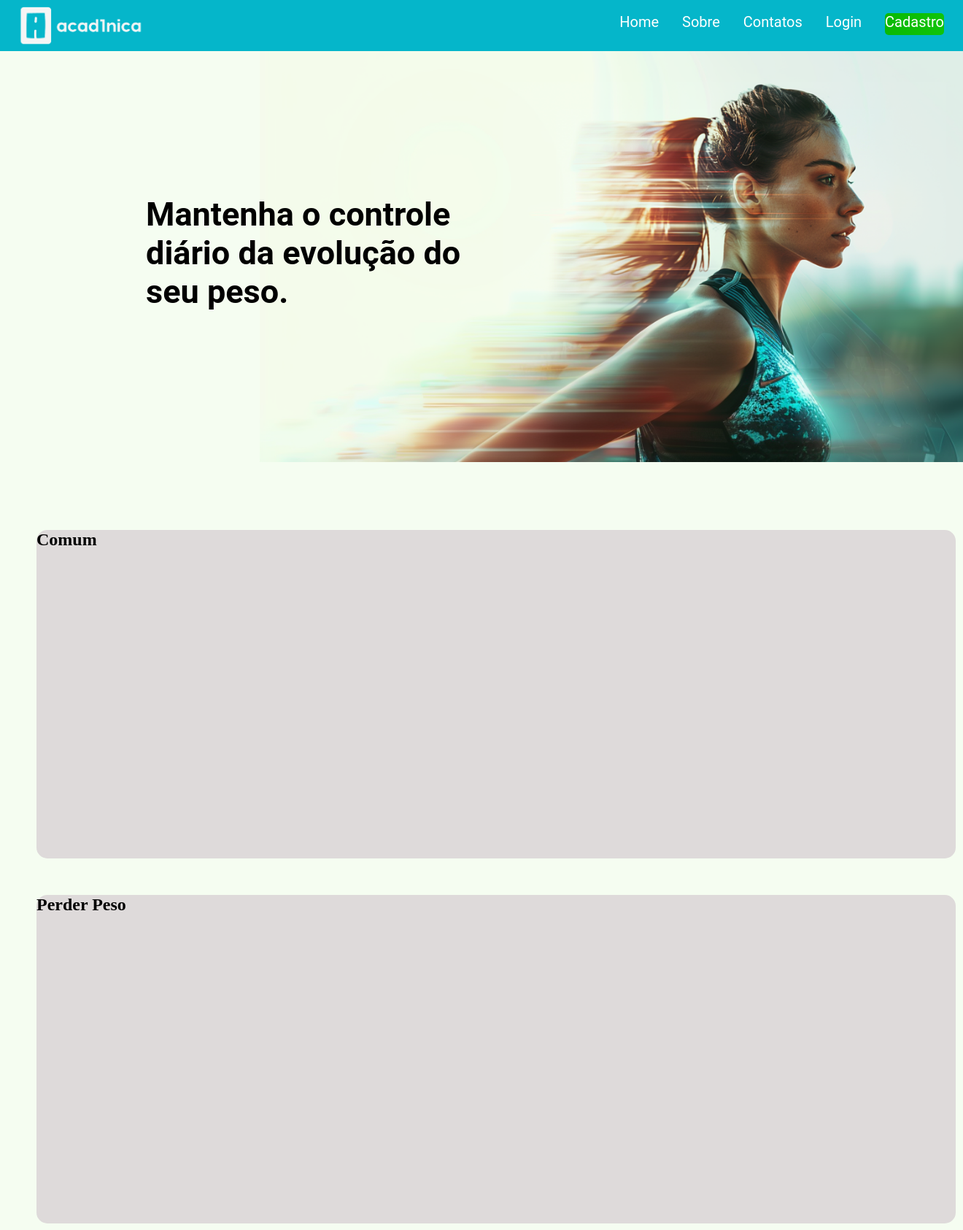
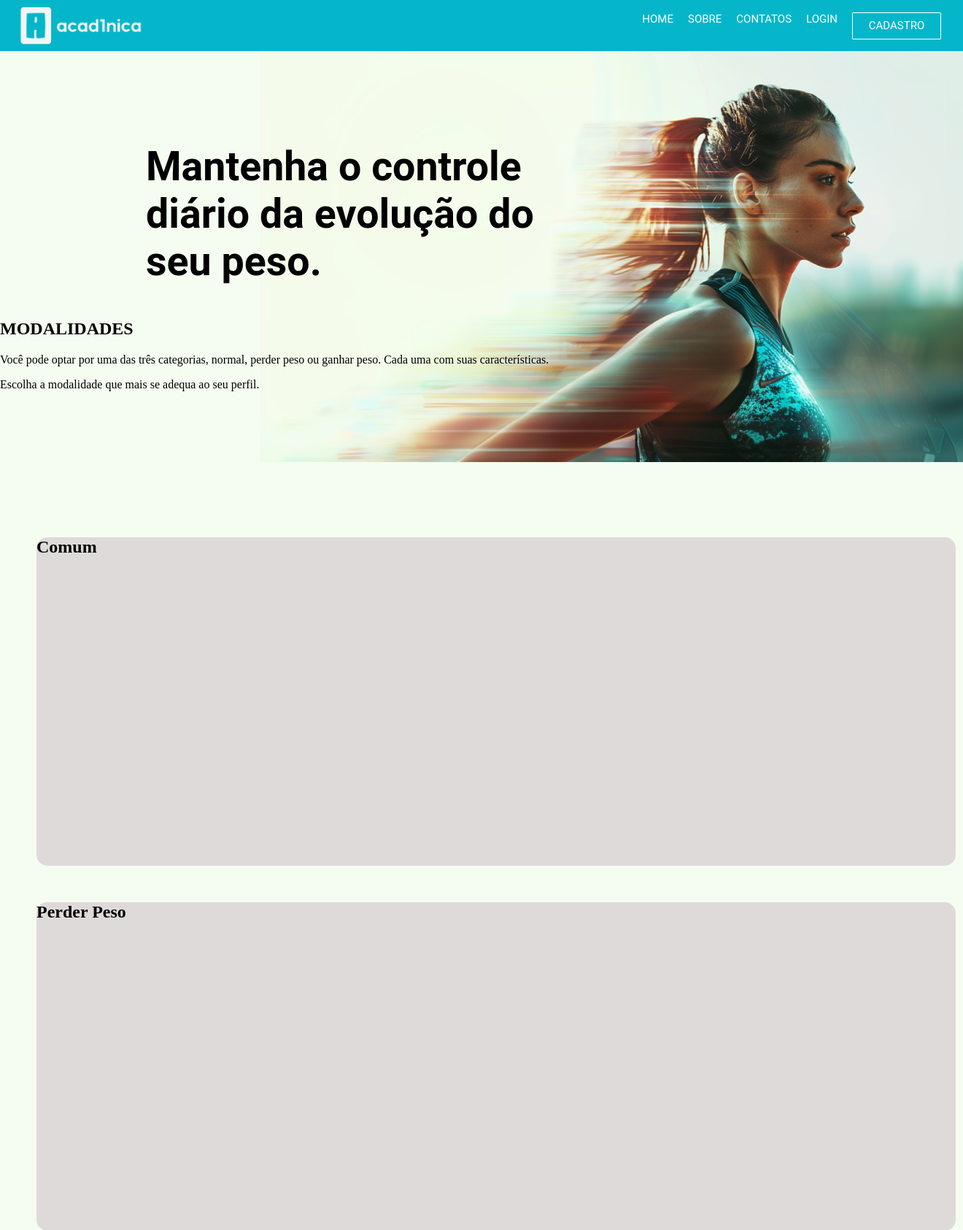
Before and after one commit to elvismota00/pagina_tcc, a PHP site: page / in a window 1320 px wide. Shown: the top 1685 px of the page at 73% size. Run offline with PHP 8.4, Linux system fonts and the light colour scheme; some web fonts are replaced.

Commit message:
alteraçoes no header

```diff
--- a/index.html
+++ b/index.html
@@ -18,11 +18,11 @@
 
             <nav>
                 <ul>
-                    <li><a href="index.html">Home</a></li>
-                    <li><a href="sobre.html">Sobre</a></li>
-                    <li><a href="contantos.html">Contatos</a></li>
-                    <li><a href="login.html">Login</a></li>
-                    <li id="cad"><a href="cadastro.html">Cadastro</a></li>
+                    <li><a href="index.html">HOME</a></li>
+                    <li><a href="sobre.html">SOBRE</a></li>
+                    <li><a href="contantos.html">CONTATOS</a></li>
+                    <li><a href="login.html">LOGIN</a></li>
+                    <li id="cad"><a href="cadastro.html">CADASTRO</a></li>
                 </ul>
             </nav>
         </header>
@@ -31,6 +31,12 @@
             <div class="container">
                 <div class="frase_h2">
                     <h2>Mantenha o controle diário da evolução do seu peso.</h2>
+                </div>
+
+                <div class="texto_tutor">
+                    <H2>MODALIDADES</H2>
+                    <p class="t1">Você pode optar por uma das três categorias, normal, perder peso ou ganhar peso. Cada uma com suas características.</p>
+                    <p class="t2">Escolha a modalidade que mais se adequa ao seu perfil.</p>
                 </div>
 
                 <div class="tutorial1">
--- a/style.css
+++ b/style.css
@@ -36,8 +36,9 @@ header {
     width: 100%;
     height: 70px;
     background-color: #05B6CA;
+    position: absolute;
+    display: flex;
     align-items: center;
-    position: absolute;
 }
 
 .logo {
@@ -55,16 +56,18 @@ header {
 nav {
     position: absolute;
     right: 10px;
-    bottom: 6px;
+    display: flex;
+    align-items: center;
 }
 
 nav ul li {
     float: left;
     color: #fff;
     width: auto;
-    margin: 0.8em;
+    margin-right: 20px;
+
     list-style: none;
-    font-size: 20px;
+    font-size: 15px;
     font-family: roboto;
 }
 
@@ -78,16 +81,17 @@ nav ul li a:hover {
 }
 
 #cad {
-    width: 100px;
-    height: 30px;
-    border-radius: 5px;
-    background-image: linear-gradient(to right, #0ab904, #10c40a);;
-    float: left;
+    width: 120px;
+    height: 35px;
+    border-radius: 1px;
+    border: 1px solid white;
+    display: flex;
+    align-items: center;
+    justify-content: center;
     color: #fff;
-    width: auto;
 
     list-style: none;
-    font-size: 20px;
+    font-size: 15px;
     font-family: roboto;
 }
 /* -------cabeçalho fim------- */
@@ -98,15 +102,15 @@ nav ul li a:hover {
 }
 
 .frase_h2 {
-    width: 500px;
-    font-size: 30px;
+    width: 600px;
+    font-size: 37px;
     font-family: roboto;
-    padding-top: 230px;
+    padding-top: 150px;
     padding-left: 200px;
 }
 
 .tutorial1 {
-    margin-top: 300px;
+    margin-top: 200px;
     margin-left: 50px;
     margin-right: 50px;
     margin-bottom: 50px;
```
